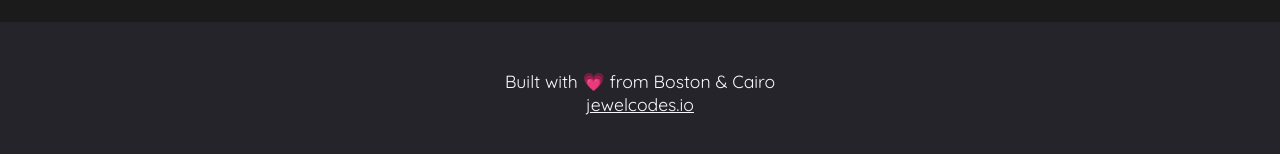
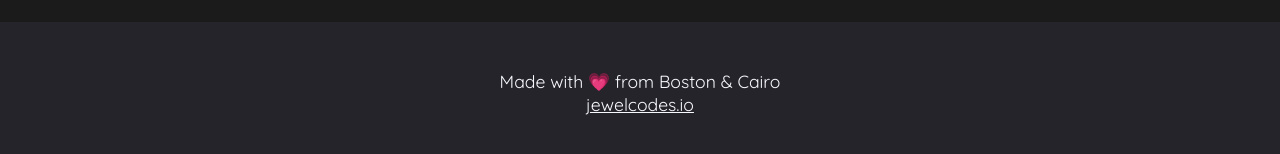
Before and after one commit to jewelcodes/the-yearn-vault, a React (Create React App) app in the folder frontend/: page / in a window 1280 px wide. Shown: the part 2179-2333 px from the top of the page. Built offline with nearby package versions, Linux system fonts and the light colour scheme.

Commit message:
footer: change built to made

```diff
--- a/frontend/src/pages/Layout/Layout.tsx
+++ b/frontend/src/pages/Layout/Layout.tsx
@@ -21,7 +21,7 @@
             </div>
             <Outlet />
             <footer>
-                <div>Built with 💗 from Boston &amp; Cairo</div>
+                <div>Made with 💗 from Boston &amp; Cairo</div>
                 <div><a href="https://jewelcodes.io/">jewelcodes.io</a></div>
             </footer>
         </>
```
